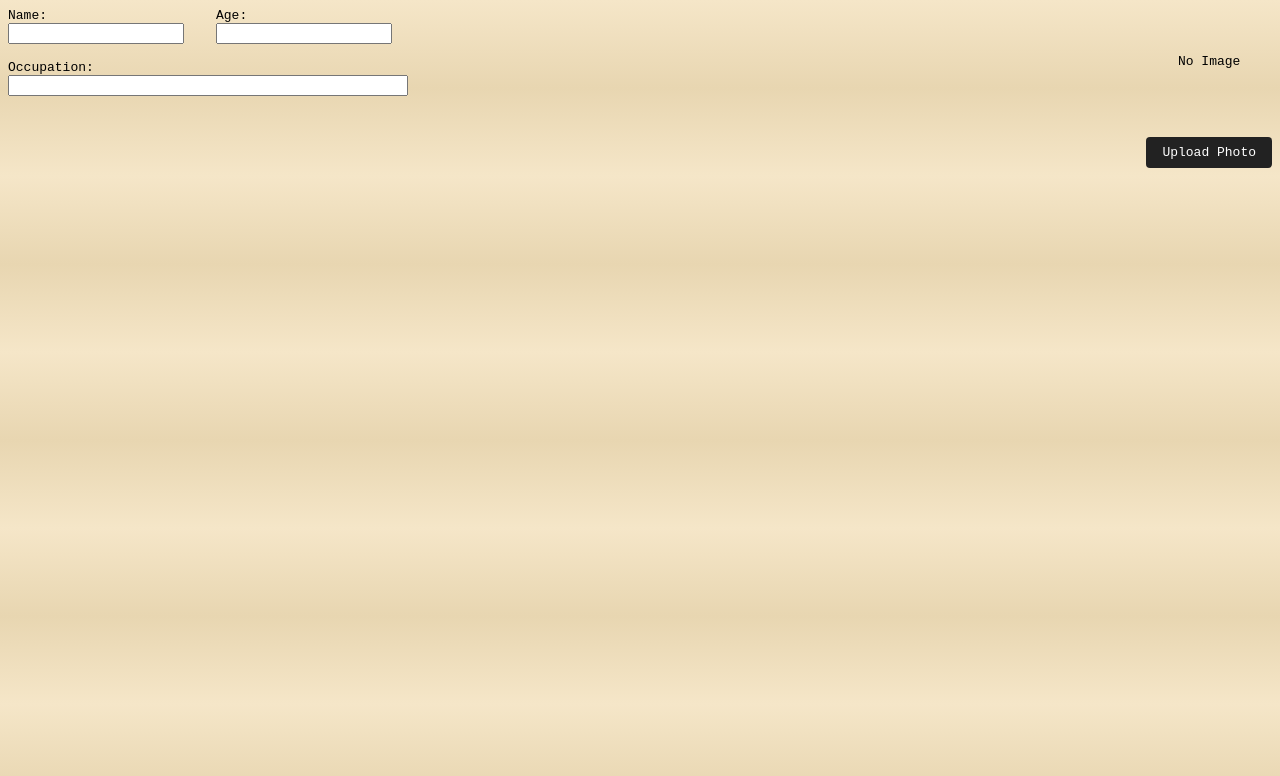
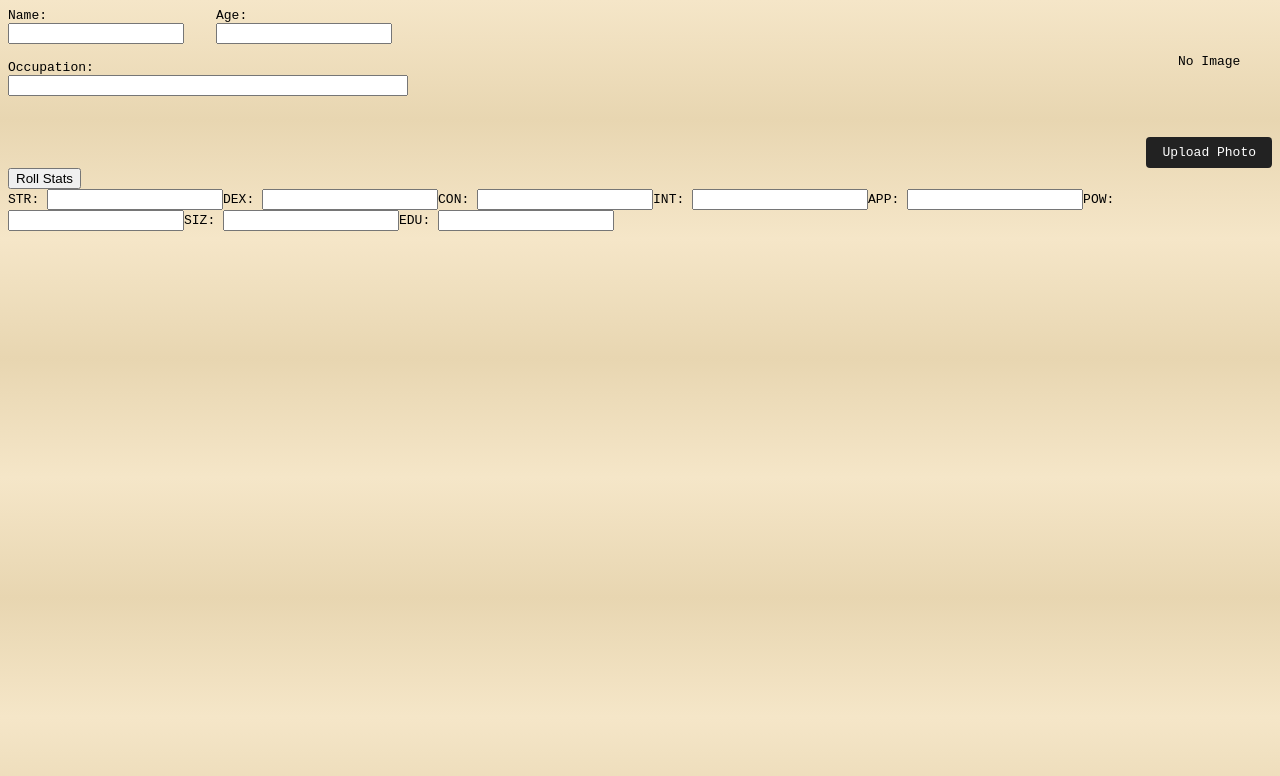
Before and after one commit to JaisungSinghLidder/Call-Of-Cthullu-Character-Sheet-, a React (Vite) app: page / in a window 1280 px wide. Shown: the top 776 px of the page. Built offline with nearby package versions, Linux system fonts and the light colour scheme.

Commit message:
fixed the double services

```diff
--- a/src/App.jsx
+++ b/src/App.jsx
@@ -1,12 +1,10 @@
 import React from "react";
 import CharacterSheet from "./components/CharacterSheet";
-import CharacterSkills from "./components/CharacterSkills";
 
 function App() {
   return (
     <div>
       <CharacterSheet />
-      <CharacterSkills />
     </div>
   );
 }
--- a/src/components/CharacterSheet.jsx
+++ b/src/components/CharacterSheet.jsx
@@ -1,7 +1,7 @@
 import React from "react";
 import { useState } from "react";
-import CharacterInfo from "./CharacterInfo";
-import CharacterSkills from "./CharacterSkills";
+import CharacterInfo from "./CharacterInfo.jsx";
+import CharacterSkills from "./CharacterSkills.jsx";
 
 
 
--- a/src/components/CharacterSkills.jsx
+++ b/src/components/CharacterSkills.jsx
@@ -31,8 +31,8 @@ function CharacterSkills() {
     //here will set the stats if they exist
     //these stats are derived from these core stats
     const hitPoints = constitution && size ? Math.floor((constitution + size) / 10) : "";
-    const halfHP = hitPoints ? Math.Floor(hitPoints / 2 ) : "";
-    const quarterHP = hitPoints ? Nath.floor(hitPoints / 4) : " ";
+    const halfHP = hitPoints ? Math.floor(hitPoints / 2 ) : "";
+    const quarterHP = hitPoints ? Math.floor(hitPoints / 4) : " ";
     const sanity = power || "";
     const halfSan = sanity ? Math.floor(sanity / 2) : "";
 
@@ -45,7 +45,21 @@ function CharacterSkills() {
 
 
     return (
-        <div>
+        <div className = "character-skills">
+
+            <div className="core-stats">
+                <div className = "roll-button-container">
+                    <button onClick={rollAllStats}> Roll Stats</button>
+                </div>
+                <label>STR: <input type = "number" value={strength} onChange={e => setStrength(e.target.value)} /></label>
+                <label>DEX: <input type = "number" value={dexterity} onChange={e => setDexterity(e.target.value)} /></label>
+                <label>CON: <input type = "number" value={constitution} onChange={e => setConstitution(e.target.value)} /></label>
+                <label>INT: <input type = "number" value={intelligence} onChange={e => setIntelligence(e.target.value)} /></label>
+                <label>APP: <input type = "number" value={appearance} onChange={e => setAppearance(e.target.value)} /></label>
+                <label>POW: <input type = "number" value={power} onChange={e => setPower(e.target.value)} /></label>
+                <label>SIZ: <input type = "number" value={size} onChange={e => setSize(e.target.value)} /></label>
+                <label>EDU: <input type = "number" value={education} onChange={e => setEducation(e.target.value)} /></label>
+            </div>
 
         </div>
     );
--- a/src/main.jsx
+++ b/src/main.jsx
@@ -5,7 +5,5 @@ import App from "./App.jsx";
 import './index.css';
 
 ReactDOM.createRoot(document.getElementById("root")).render(
-  <React.StrictMode>
     <App />
-  </React.StrictMode>
 );
```
